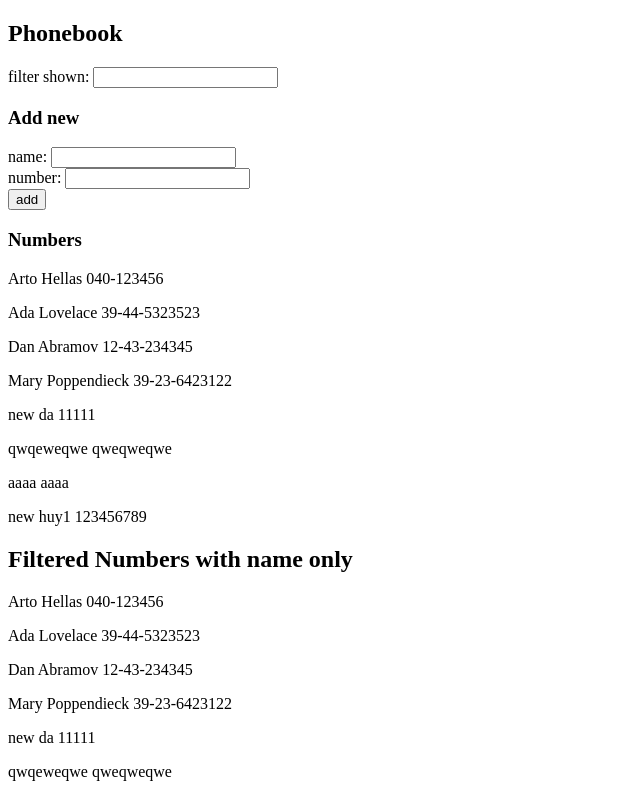
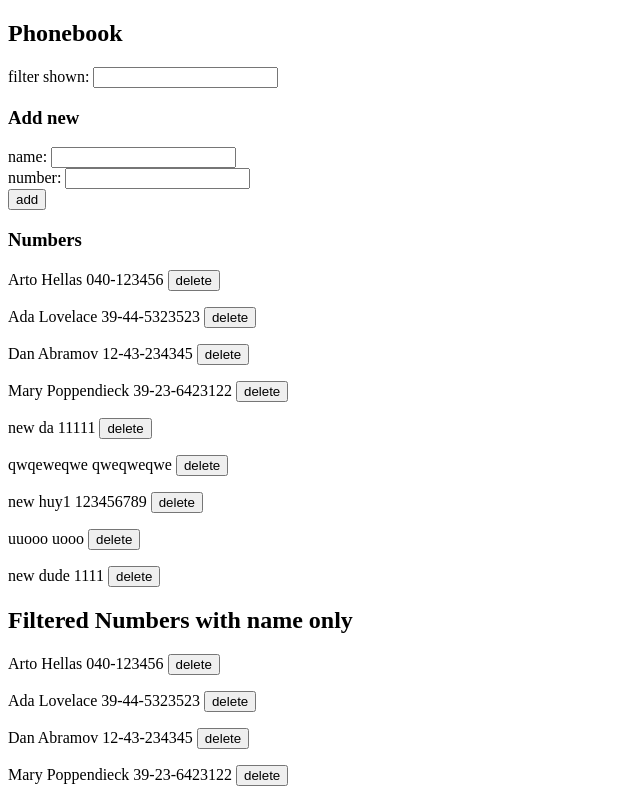
Before and after one commit to Metarails/Full_Stack_open, a React (Create React App) app in the folder Osa2/puhelinluettelo/: page / in a window 1280 px wide. Shown: the top 800 px of the page, without its empty margins (0-640 px from the left). Built offline with nearby package versions, Linux system fonts and the light colour scheme; data requests are answered from the project's data file.

Commit message:
2.14 puhelintluettelo step9 DONE

```diff
--- a/Osa2/puhelinluettelo/db.json
+++ b/Osa2/puhelinluettelo/db.json
@@ -31,14 +31,19 @@
       "id": 6
     },
     {
-      "name": "aaaa",
-      "number": "aaaa",
-      "id": 7
-    },
-    {
       "name": "new huy1",
       "number": "123456789",
       "id": 8
+    },
+    {
+      "name": "uuooo",
+      "number": "uooo",
+      "id": 10
+    },
+    {
+      "name": "new dude",
+      "number": "1111",
+      "id": 11
     }
   ]
 }
--- a/Osa2/puhelinluettelo/src/App.js
+++ b/Osa2/puhelinluettelo/src/App.js
@@ -1,7 +1,7 @@
 import { useState , useEffect } from 'react'
 import peopleServices from "./services/persons"
 
-const PersonList = ({persons, filterEntry}) => {
+const PersonList = ({persons, filterEntry, delPerson }) => {
 
   const filterPersons = (person) => {
     if (person.name.toLowerCase().includes(filterEntry.toLowerCase())){
@@ -19,29 +19,29 @@ const PersonList = ({persons, filterEntry}) => {
     <>
       <div>
         {persons.map(person =>
-            <Person key={person.name} person={person} />
+            <Person key={person.name} person={person} delPerson={delPerson} />
           )}
       </div>
       <h2>Filtered Numbers with name only</h2>
       <div>
         {filteredPersons.map(person =>
-            <Person key={person.name} person={person} />
+            <Person key={person.name} person={person} delPerson={delPerson} />
           )}
       </div>
       <h2>Filtered Numbers with numbers too</h2>
       <div>
         {filteredPersons2.map(person =>
-            <Person key={person.name} person={person} />
+            <Person key={person.name} person={person} delPerson={delPerson} />
           )}
       </div>
     </>
   )
 }
 
-const Person = ({ person }) => {
+const Person = ({ person, delPerson }) => {
 
   return (
-    <p>{person.name} {person.number}</p>
+    <p>{person.name} {person.number} <button onClick={() => delPerson(person)}>delete</button> </p>
   )
 }
 
@@ -130,6 +130,17 @@ const App = () => {
 
   }
 
+  const delPerson = (person) => {
+    // console.log("person:", person)
+    if (peopleServices.deletePerson(person)){
+      peopleServices
+      .getAll()
+      .then(reGetPeople => {
+        setPersons(reGetPeople)
+      })
+    }
+  }
+
   return (
     <div>
       <h2>Phonebook</h2>
@@ -143,7 +154,7 @@ const App = () => {
         addName={addName}
       />
       <h3>Numbers</h3>
-      <PersonList persons={persons} filterEntry={filterEntry} />
+      <PersonList persons={persons} filterEntry={filterEntry} delPerson={delPerson} />
     </div>
   )
 
--- a/Osa2/puhelinluettelo/src/services/persons.js
+++ b/Osa2/puhelinluettelo/src/services/persons.js
@@ -7,10 +7,21 @@ const getAll = () => {
       return response.data})
   }
 
-  const create = newObject => {
+  const create = (newObject) => {
     const request = axios.post(baseUrl, newObject)
     return request.then(response => response.data)
   }
 
-  const methods = { getAll, create }
+const deletePerson = (person) => {
+  const deleteUrl = `${baseUrl}/${person.id}`
+  // console.log("delete: ", deleteUrl)
+  if(window.confirm(`do you want to delete ${person.name} ${person.number}?`)){
+    axios.delete(deleteUrl)
+    window.alert(`Deleted: ${person.name} ${person.number}`)
+    return true
+  }
+  return false
+}
+
+  const methods = { getAll, create, deletePerson }
   export default methods
```
